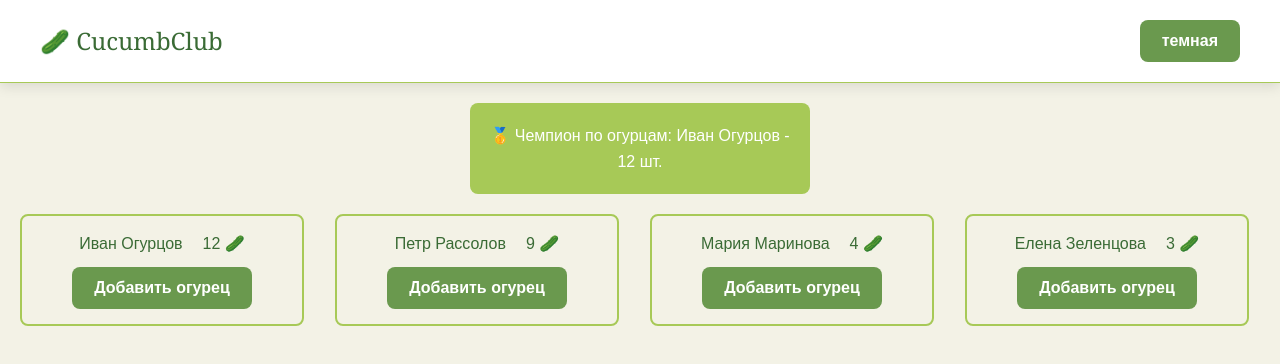
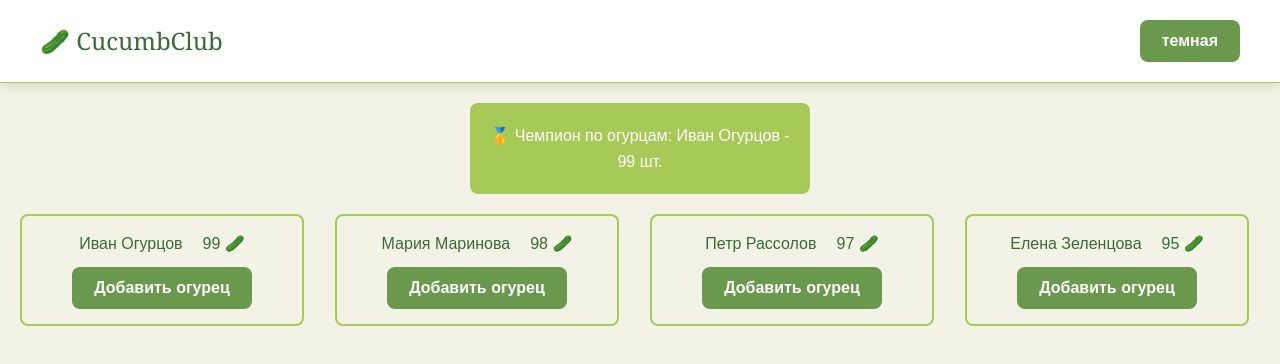
Before and after one commit to KristinaBalashova/cucumber-lovers, a Vue app: page / in a window 1280 px wide. Shown: the top 364 px of the page. Built offline with nearby package versions, Linux system fonts and the light colour scheme.

Commit message:
add: fireworks

```diff
--- a/package.json
+++ b/package.json
@@ -10,6 +10,7 @@
     "format": "npx prettier . --write"
   },
   "dependencies": {
+    "@fireworks-js/vue": "^2.10.8",
     "vue": "^3.5.18"
   },
   "devDependencies": {
--- a/src/components/UserCard.vue
+++ b/src/components/UserCard.vue
@@ -1,10 +1,34 @@
 <script setup lang="ts">
+import { ref, watch } from 'vue';
+import { Fireworks } from '@fireworks-js/vue';
 import { User } from '@/composables/useUsers';
-defineProps<{
+
+const props = defineProps<{
   user: User;
 }>();
 
 defineEmits(['add-cucumber']);
+
+const showFireworks = ref<boolean>(false);
+
+const fireworksOptions = {
+  x: ['0%', '100%'],
+  y: ['0%', '100%'],
+  intensity: 10,
+  speed: 1.5,
+  particles: 30,
+};
+
+watch(() => props.user.cucumbersCount, (newCount: number) => {
+  if (newCount > 0 && newCount % 100 === 0) {
+    showFireworks.value = true;
+
+    setTimeout(() => {
+      showFireworks.value = false;
+    }, 5000);
+  }
+});
+
 </script>
 
 <template>
@@ -18,5 +42,20 @@ defineEmits(['add-cucumber']);
     <button class="btn btn--secondary" @click="$emit('add-cucumber', user.id)">
       Добавить огурец
     </button>
+    <div v-if="showFireworks" class="fireworks-overlay">
+      <Fireworks :options="fireworksOptions" />
+    </div>
   </div>
 </template>
+
+<style lang="scss" scoped>
+
+.fireworks-overlay {
+  position: absolute;
+  top: 0;
+  left: 0;
+  width: 100%;
+  height: 100%;
+  pointer-events: none;
+}
+</style>
--- a/src/composables/useUsers.ts
+++ b/src/composables/useUsers.ts
@@ -8,10 +8,10 @@ export interface User {
 
 export function useUsers() {
   const users = ref<User[]>([
-    { id: 1, name: 'Иван Огурцов', cucumbersCount: 12 },
-    { id: 2, name: 'Елена Зеленцова', cucumbersCount: 3 },
-    { id: 3, name: 'Петр Рассолов', cucumbersCount: 9 },
-    { id: 4, name: 'Мария Маринова', cucumbersCount: 4 },
+    { id: 1, name: 'Иван Огурцов', cucumbersCount: 99 },
+    { id: 2, name: 'Елена Зеленцова', cucumbersCount: 95 },
+    { id: 3, name: 'Петр Рассолов', cucumbersCount: 97 },
+    { id: 4, name: 'Мария Маринова', cucumbersCount: 98 },
   ]);
 
   const sortedUsers = computed(() =>
```
Also changed, not shown: 1 other file (tests, documents, lock files or other folders).
